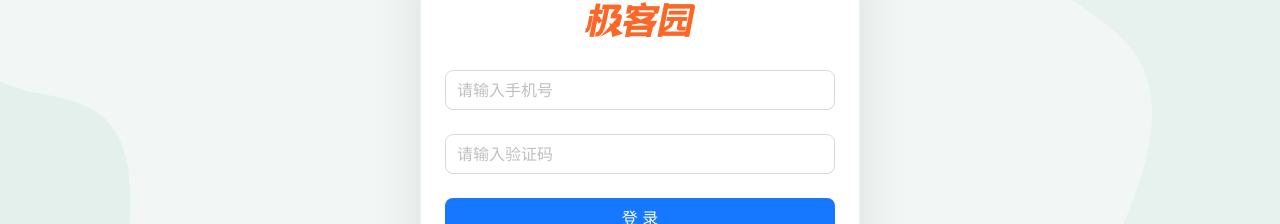
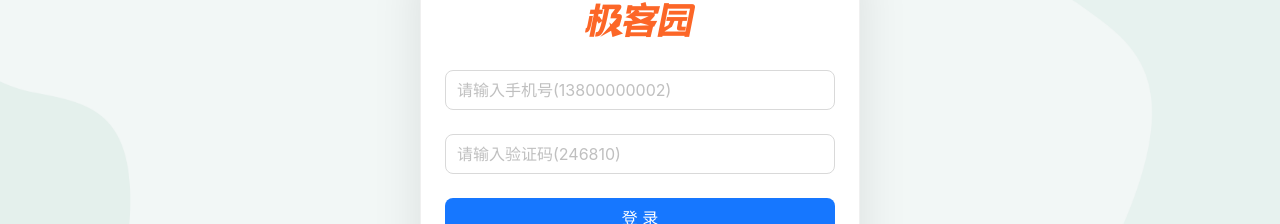
Before and after one commit to Old000Driver/ReactReview-JiKeYuan, a React (Create React App) app: page /login in a window 1280 px wide. Shown: the part 255-479 px from the top of the page. Built offline with nearby package versions, Linux system fonts and the light colour scheme.

Commit message:
refactor(pages/Login): 优化登录页面输入框 placeholder 内容
- 在手机号输入框中添加示例号码
- 在验证码输入框中添加示例验证码

```diff
--- a/src/pages/Login/index.js
+++ b/src/pages/Login/index.js
@@ -36,7 +36,7 @@ const Login = () => {
                 message: '请输入正确的手机号格式'
               }
             ]}>
-            <Input size="large" placeholder="请输入手机号" />
+            <Input size="large" placeholder="请输入手机号(13800000002)" />
           </Form.Item>
           <Form.Item
             name="code"
@@ -46,7 +46,7 @@ const Login = () => {
                 message: '请输入验证码',
               },
             ]}>
-            <Input size="large" placeholder="请输入验证码" />
+            <Input size="large" placeholder="请输入验证码(246810)" />
           </Form.Item>
           <Form.Item>
             <Button type="primary" htmlType="submit" size="large" block>
```
